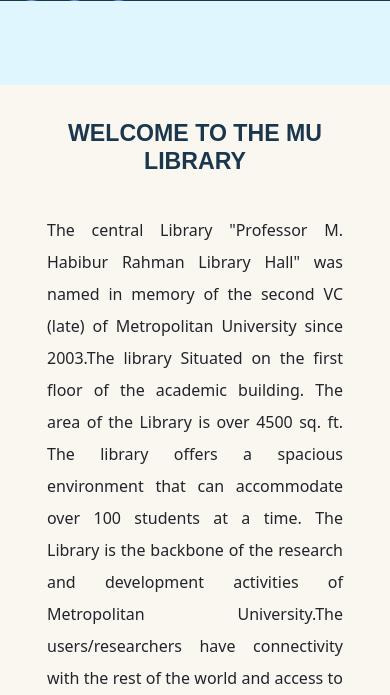
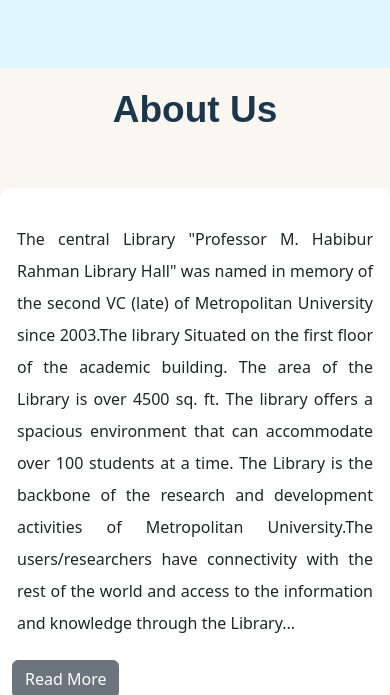
Before and after one commit to palsourov/DLMS, a PHP site: page / in a window 390 px wide; the page is wider, and only the part inside the window is pictured. Shown: the part 4816-5511 px from the top of that part. Run offline with PHP 8.4, Linux system fonts and the light colour scheme.

Commit message:
update (index.php)

```diff
--- a/Adventure.php
+++ b/Adventure.php
@@ -5,9 +5,9 @@
 <!-- THIS IS HEADER SECTION END-->
 
 <!-- ADVENTUREBooks -->
-  <section class="book_section " style="margin-top:130px;">
+  <section class="book_section container shadow p-3 mb-5 bg-body-tertiary  " style="margin-top:130px;">
       <div class="heading">
-        <h3 style="text-align: center; margin-top:30px;"> Adventure Books</h3>
+        <h2> Adventure Books</h2>
          <p style="text-align:center ">Location: SeL:5 ,Row:4</p>
       </div>
 
--- a/BookList.php
+++ b/BookList.php
@@ -2,8 +2,8 @@
         require_once("header.php");
     ?>
 <!-- book section start -->
- <section class="book_section container shadow-sm p-3 mb-5"style="margin-top:130px;">
-      <h3 class="pop_books text-center pt-4" style="margin-top:30px;">Most Popular Books</h3>
+ <section class="book_section container shadow p-3 mb-5 bg-body-tertiary  "style="margin-top:130px;">
+      <h2 class="pop_books">Most Popular Books</h2>
       <div class="container book">
 
         <div class="row">
--- a/Fection.php
+++ b/Fiction.php
@@ -5,8 +5,8 @@
 <!-- THIS IS HEADER SECTION END-->
 
 <!--FECTIONBOOKS START -->
-  <section class="book_section">
-      <h3 style="text-align: center; margin-top: 130px;">Fection Books</h3>
+  <section class="book_section container shadow p-3 mb-5 bg-body-tertiary "style="margin-top: 130px;">
+      <h2 >Fiction Books</h2>
       <p style="text-align:center">Location: SeL:8 ,Row:6</p>
       <div class="container book">
 
--- a/Style/style.css
+++ b/Style/style.css
@@ -12,11 +12,13 @@ li a {
   text-decoration: none;
   color: #ffffffbd;
 }
-h3 {
+h2{
   font-weight: 600;
   color: #1a374d;
   text-align: center;
   font-family: arial;
+  font-size: 37px;
+  padding-top: 20px;
 }
 /* header start */
 nav img {
@@ -25,6 +27,9 @@ nav img {
 }
 nav {
   background: #1a374d;
+}
+.dlms{
+  color: white;
 }
 .sidebar {
   background: #1a374d;
@@ -76,6 +81,7 @@ nav {
 }
 .card {
   border: none;
+  box-shadow: 0px 2px 4px 5px #44414157;
 }
 .card img {
   height: 18rem;
@@ -96,21 +102,23 @@ nav {
 
 .section-about {
   margin-top: 60px;
-  background: #faf7f1;
-  padding: 35px;
+  background:#faf7f1
 }
 .description p {
   margin-top: 30px;
   line-height: 10px;
   text-align: justify;
+
+ padding: 5px;
+
 }
-.section-about h3 {
-  font-weight: bold;
-  color: #1a374d;
-  text-align: center;
+.AboutDescription{
+  background:white;
+  border-radius: 10px;
 }
-.video {
-  margin-top: 30px;
+.AboutVideo{
+  margin-left: 80px;
+  border-radius: 10px;
 }
 .aboutBriefly {
   margin-top: 100px;
--- a/about.php
+++ b/about.php
@@ -1,14 +1,14 @@
-<?php
+   <?php
         require_once("header.php");
     ?>
-     <div class="section-about">
-        <div class="container">
-        <h3>WELCOME TO THE MU LIBRARY</h3>
+     <div class="section-about ">
+     <h2>About Us</h2>
+        <div class="container pt-5 d-flex ">
             <div class="row">
-            <div class="col-lg-6 col-md-4 ">
+            <div class="col-lg-6 col-md-4 AboutDescription  ">
                     <div class="description">
 
-                        <p class="lh-lg">The central Library "Professor M. Habibur Rahman Library Hall" was named
+                        <p class="lh-lg ">The central Library "Professor M. Habibur Rahman Library Hall" was named
                         in memory of the second VC (late) of Metropolitan University since 2003.The library Situated
                          on the first floor of the academic building. The area of the Library is over 4500 sq. ft.
                          The library offers a spacious environment that can accommodate over 100 students at a time.
@@ -16,11 +16,11 @@
                           University.The users/researchers have connectivity with the rest of the world and access
                            to the information and knowledge through the Library...</p>
                     </div>
-                    <button type="button" class="btn btn-secondary">Read More</button>
+                    <button type="button" class="btn btn-secondary ">Read More</button>
                 </div>
-                <div class="col-lg-6 col-md-4 ">
+                <div class="col-lg-5 col-md-4 AboutVideo">
                     <div class="video">
-                        <iframe width="500px" height="300px" src="https://youtu.be/ZNl4Sgn1C3I" title="YouTube video player" frameborder="0" allow="accelerometer; autoplay; clipboard-write; encrypted-media; gyroscope; picture-in-picture; web-share" allowfullscreen></iframe>
+                        <iframe width="100%" height="300px" src="https://youtu.be/ZNl4Sgn1C3I" title="YouTube video player" frameborder="0" allow="accelerometer; autoplay; clipboard-write; encrypted-media; gyroscope; picture-in-picture; web-share" allowfullscreen></iframe>
                         <div class="double">
                         </div>
                     </div>
--- a/banner.php
+++ b/banner.php
@@ -36,13 +36,13 @@
           <div class="carousel-item">
             <img src="./img/img2.jpg" class="bannerImg" />
             <div class="bannerCaption carousel-caption d-none d-md-block">
-              <h2>Reading books removes sorrow from the heart.</h2>
+              <h3>Reading books removes sorrow from the heart.</h3>
             </div>
           </div>
           <div class="carousel-item">
             <img src="./img/img3.jpg" class="bannerImg" />
             <div class="bannerCaption carousel-caption d-none d-md-block">
-              <h2>Unread books make hollow minds.</h2>
+              <h3>Unread books make hollow minds.</h3>
             </div>
           </div>
         </div>
--- a/header.php
+++ b/header.php
@@ -30,7 +30,7 @@
             height="40px"
             width="40px"
           />
-          <h2>DLMS.</h2></a
+          <h3 class="dlms">DLMS.</h3></a
         >
 
         <!--toggle button-->
@@ -54,7 +54,7 @@
         >
           <div class="offcanvas-header border-bottom text-white">
           <img src="./img/logo.jpg" alt="" height="40px" width="40px" />
-            <h2 class="offcanvas-title" id="offcanvasNavbarLabel">DLMS.</h2>
+            <h3 class="offcanvas-title" id="offcanvasNavbarLabel">DLMS.</h3>
           </div>
 
           <!--Navmenu-->
--- a/physics.php
+++ b/physics.php
@@ -5,8 +5,8 @@
 <!-- THIS IS HEADER SECTION END-->
 
 <!--PHAYSICBOOKS START -->
-  <section class="book_section">
-      <h3 style="text-align: center; margin-top: 130px;">Physics Books</h3>
+  <section class="book_section container shadow p-3 mb-5 bg-body-tertiary "style= "margin-top:130px;">
+      <h2>Physics Books</h2>
       <p style="text-align:center">Location: SeL:5 ,Coloum:10</p>
       <div class="container book">
 
```
Also changed, not shown: Math.php (+7 -6 lines), StoryBooks.php (+4 -3 lines), programingBooks.php (+10 -11 lines).
